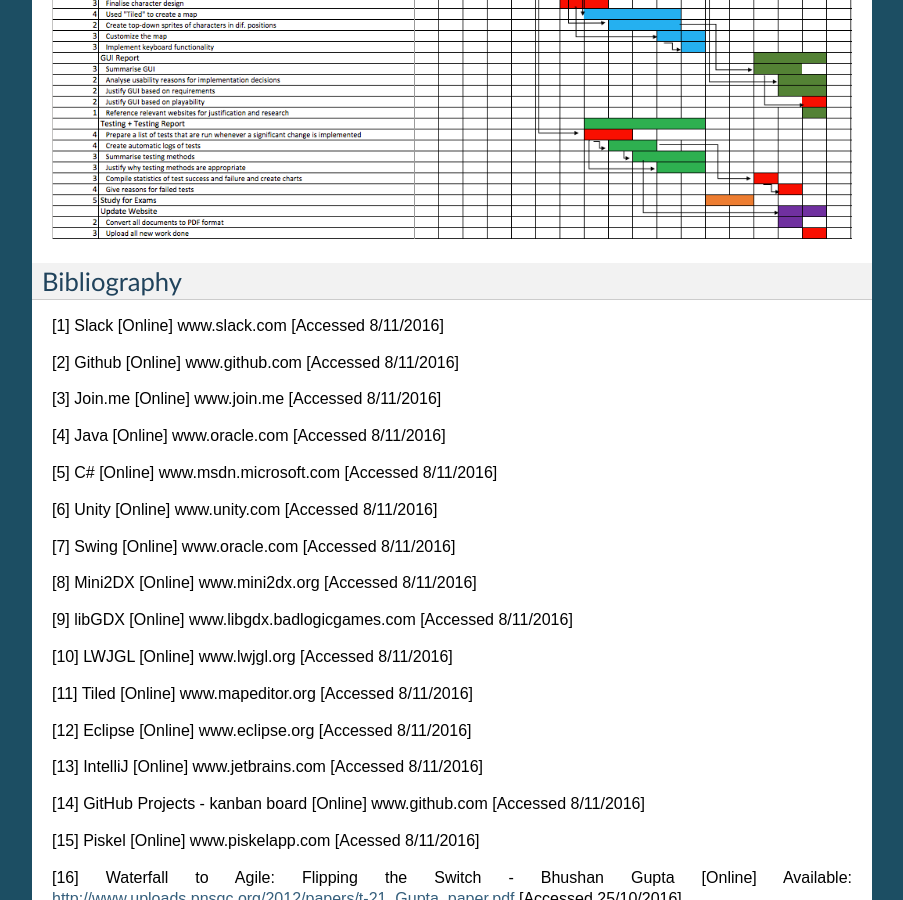
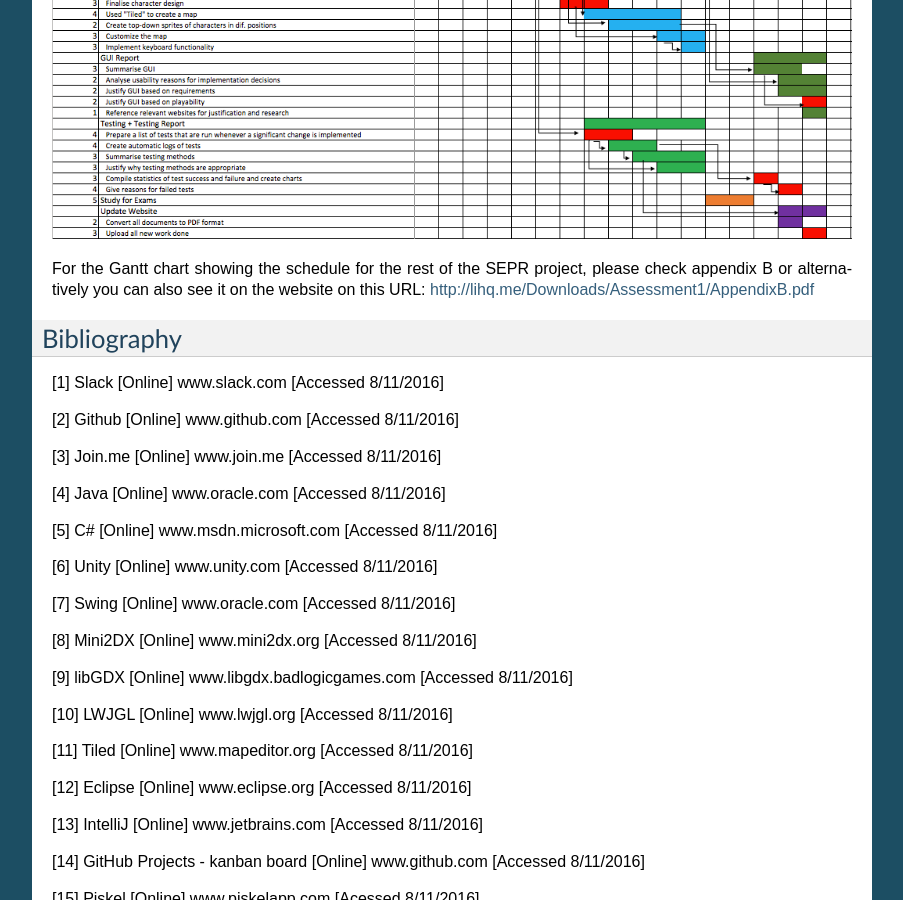
Before and after one commit to JamesNXN/TNN-Assesment-3, a Sphinx documentation site: the page built from docs/methods.rst, in a window 1280 px wide and 900 px high, scrolled down 3426 px. Shown: the whole window, without its empty margins (198-1101 px from the left). Built offline with Sphinx 7.4.7, drawn with Linux system fonts in a browser that asks for light colours.

Commit message:
Added missing methods paragraph to docs

```diff
--- a/docs/methods.rst
+++ b/docs/methods.rst
@@ -210,6 +210,10 @@
 
 .. image:: images/Assessment2GanttChart.png
 
+For the Gantt chart showing the schedule for the rest of the SEPR project,
+please check appendix B or alternatively you can also see it on the website
+on this URL: http://lihq.me/Downloads/Assessment1/AppendixB.pdf
+
 Bibliography
 -------------
 
```
